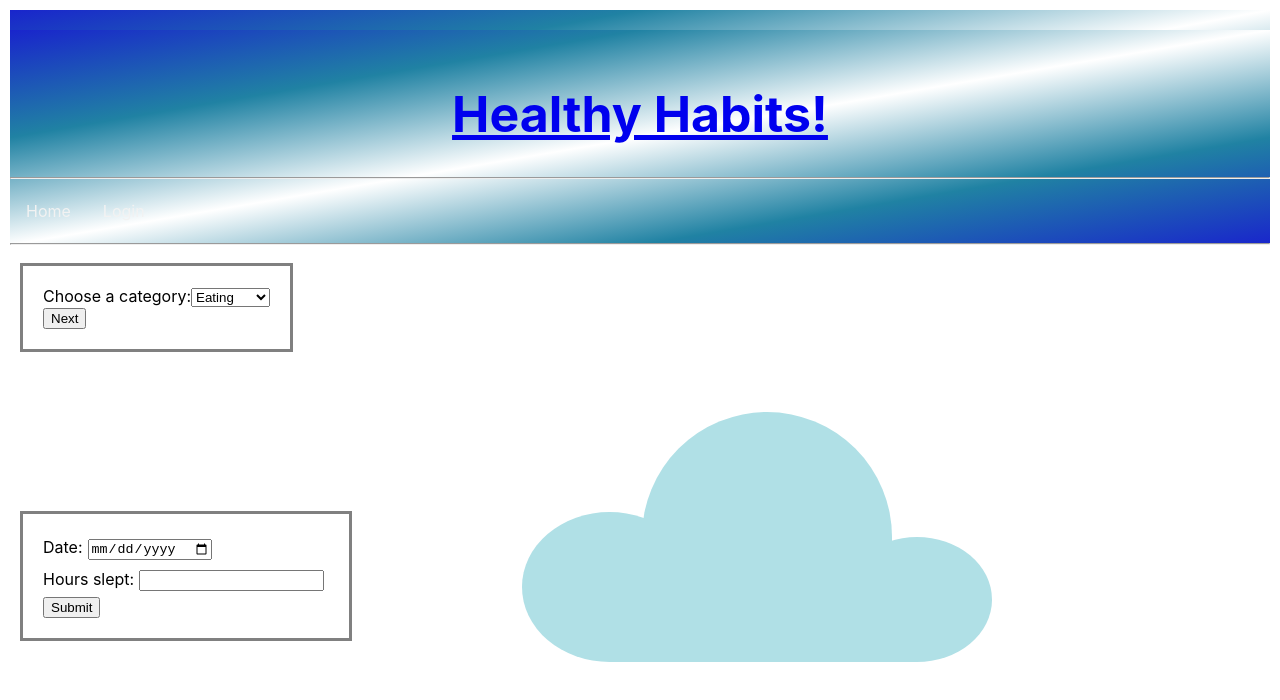
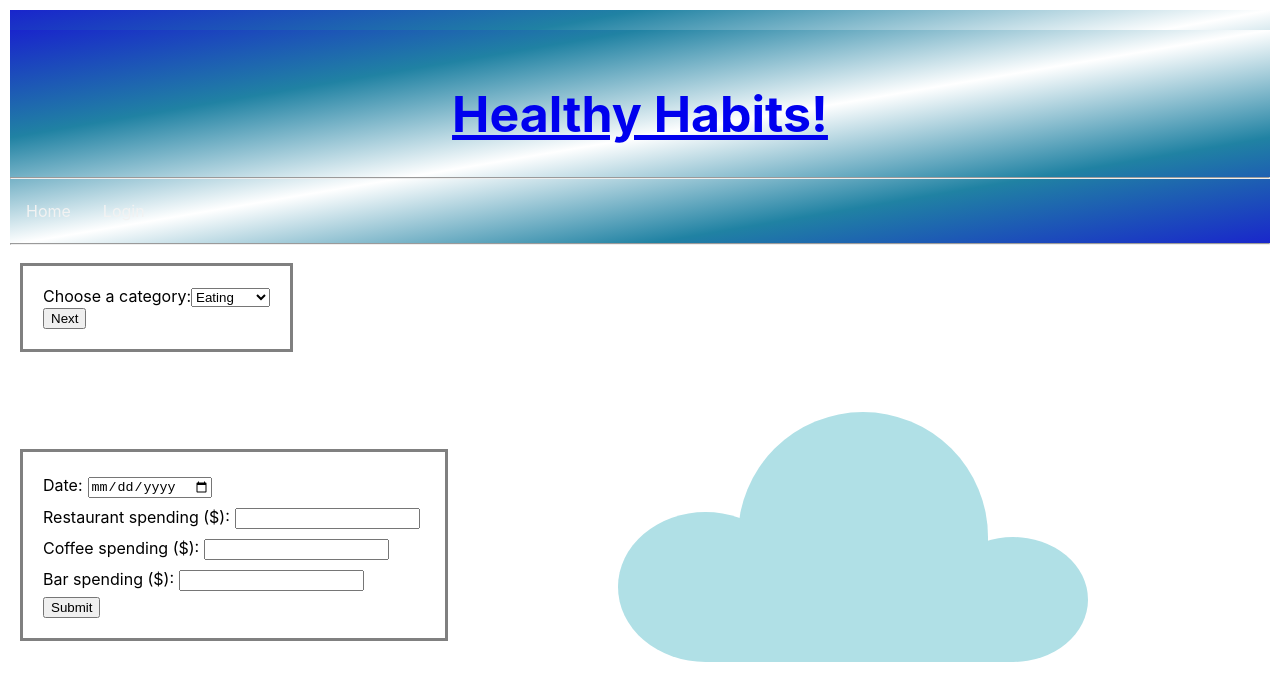
Before and after one commit to dorrianweber/healthyHabits, a React (Create React App) app in the folder healthyhabits/: page /form in a window 1280 px wide. Shown: the top 700 px of the page. Built offline with nearby package versions, Linux system fonts and the light colour scheme.

Commit message:
Created SpendingForm component

```diff
--- /dev/null
+++ b/healthyhabits/src/components/SpendingForm.js
@@ -0,0 +1,45 @@
+import React from "react";
+import { useAuthState } from "../utils/state";
+
+function SpendingForm() {
+    const state = useAuthState();
+
+    return (
+        <div>
+            <form class="form spending-form">
+
+                <label for="date">Date:</label>
+                <input class="form-input" type="date" id="date" />
+
+                <br />
+
+                <label for="restaurant">Restaurant spending ($):</label>
+                <input class="form-input" type="number" id="restaurant" step="0.01" min="0.00" />
+
+                <br />
+
+                <label for="coffee">Coffee spending ($):</label>
+                <input class="form-input" type="number" id="coffee" step="0.01" min="0.00" />
+
+                <br />
+
+                <label for="bar">Bar spending ($):</label>
+                <input class="form-input" type="number" id="bar" step="0.01" min="0.00" />
+
+                <br />
+
+                <button class="btn btn-primary" id="spendingSubmit" type="submit">Submit</button>
+            </form>
+            <div class="fancy">
+                <div id="quote">
+
+                </div>
+                <div id="author">
+
+                </div>
+            </div>
+        </div>
+    );
+};
+
+export default SpendingForm;
--- a/healthyhabits/src/pages/Form.js
+++ b/healthyhabits/src/pages/Form.js
@@ -1,6 +1,7 @@
 import React from "react";
 // import EatingForm from "../components/EatingForm";
-import SleepingForm from "../components/SleepingForm"
+// import SleepingForm from "../components/SleepingForm";
+import SpendingForm from "../components/SpendingForm";
 
 function Form() {
     return (
@@ -19,7 +20,7 @@ function Form() {
 
             </form>
 
-            <SleepingForm />
+            <SpendingForm />
         </div>
     );
 };
```
